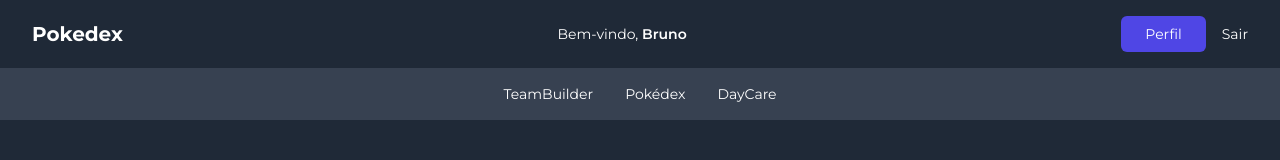
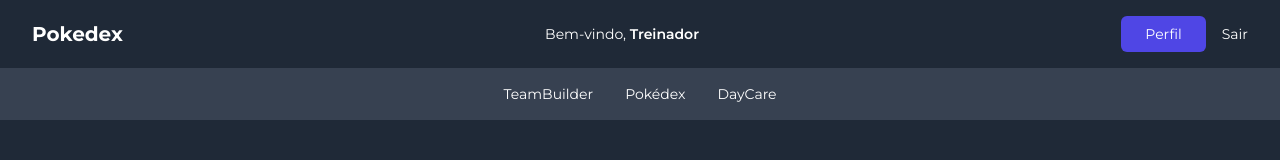
Before and after one commit to Shimamotoo/Pokedex, a React (Vite) app in the folder FrontEnd/: page /home in a window 1280 px wide. Shown: the top 160 px of the page. Built offline with nearby package versions, Linux system fonts and the light colour scheme.

Commit message:
Botão de logout funcionando

```diff
--- a/FrontEnd/src/pages/Home.tsx
+++ b/FrontEnd/src/pages/Home.tsx
@@ -1,4 +1,18 @@
+import { useNavigate } from "react-router-dom";
+import { useAuth } from "../contexts/useAuth";
+
+
 function Home(){
+
+    const { user } = useAuth();
+    const { logout } = useAuth();
+    const navigate = useNavigate();
+
+    function handleLogout(){
+        logout()
+        navigate("/login");
+    }
+
     return(
         <div className="min-h-screen text-white bg-gray-900">
 
@@ -7,12 +21,12 @@ function Home(){
                 <div className="text-xl font-bold">Pokedex</div>
 
                 <div className="text-sm">
-            Bem-vindo, <span className="font-semibold">Bruno</span>
+                Bem-vindo, {" "} <span className="font-semibold"> {user?.name ?? "Treinador"} </span>
                 </div>
 
                 <div className="flex gap-4 text-sm">
                 <button className="px-6 py-2 bg-indigo-600 rounded-md hover:bg-indigo-500">Perfil</button>
-            <button className="hover:text-red-400">Sair</button>
+                <button className="hover:text-red-400" onClick={handleLogout}>Sair</button>
                 </div>
             </header>
 
```
Lines whose indentation alone changed are shown as unchanged.
